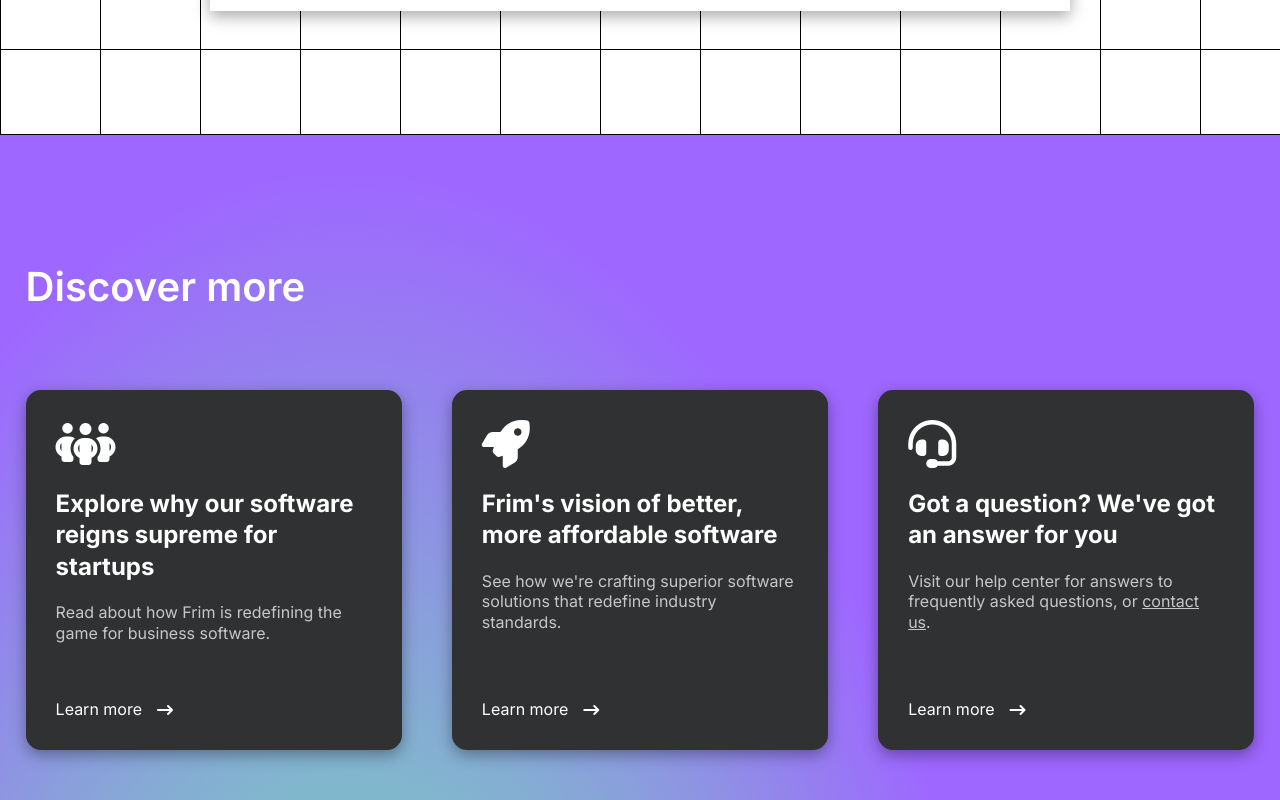
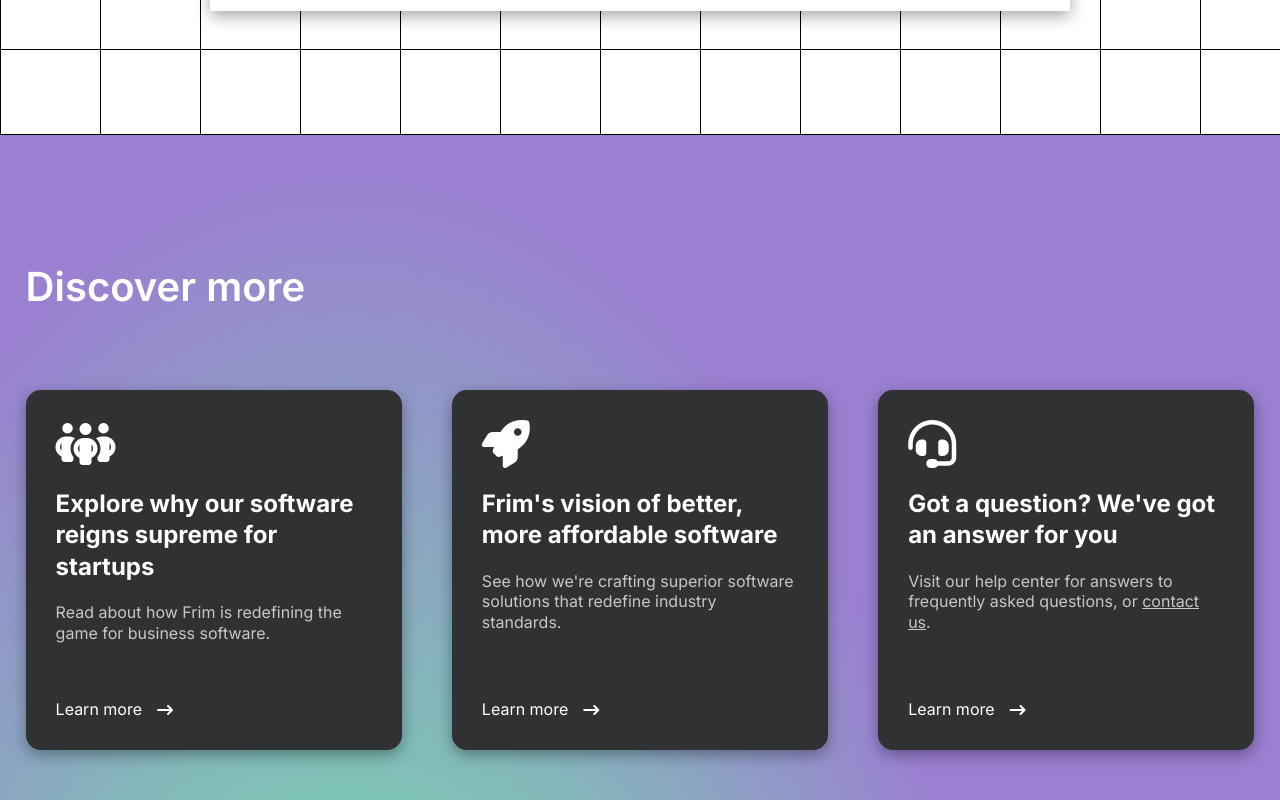
Before and after one commit to fconiglione/frim, a React (Create React App) app: page / in a window 1280 px wide. Shown: the part 4080-4880 px from the top of the page. Built offline with nearby package versions, Linux system fonts and the light colour scheme; a web font is replaced by a local one.

Commit message:
home-discover dark mode complete

```diff
--- a/src/assets/styles/index.css
+++ b/src/assets/styles/index.css
@@ -1146,7 +1146,7 @@
 /* Home Discover (home-discover) */
 
 .home-discover{
-    background: radial-gradient(53.2% 178.72% at 27.1% 182.75%,#67FF9E 6.65%,#9e67ff 100%);
+    background: radial-gradient(53.2% 178.72% at 27.1% 182.75%,#67FF9E 6.65%,#9b7fd1 100%);
     display: flex;
     flex-direction: column;
     padding-top: 100px;
@@ -1233,6 +1233,15 @@
     gap: 20px;
 }
 
+/* Home Discover (.dark) */
+
+.dark .home-discover {
+    background: radial-gradient(53.2% 178.72% at 27.1% 182.75%,#3ad578 6.65%,#9e67ff 100%);
+}
+.dark .home-discover-more-item {
+    background-color: #000000;
+}
+
 /* Miscellaneous */
 
 .coming-soon {
```
